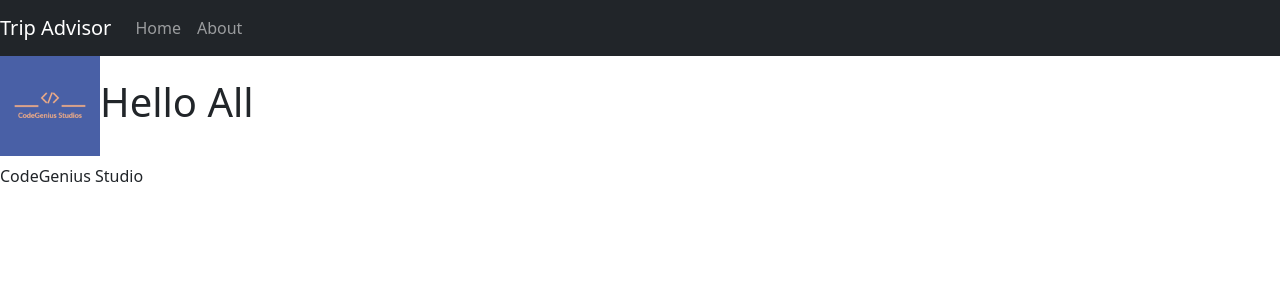
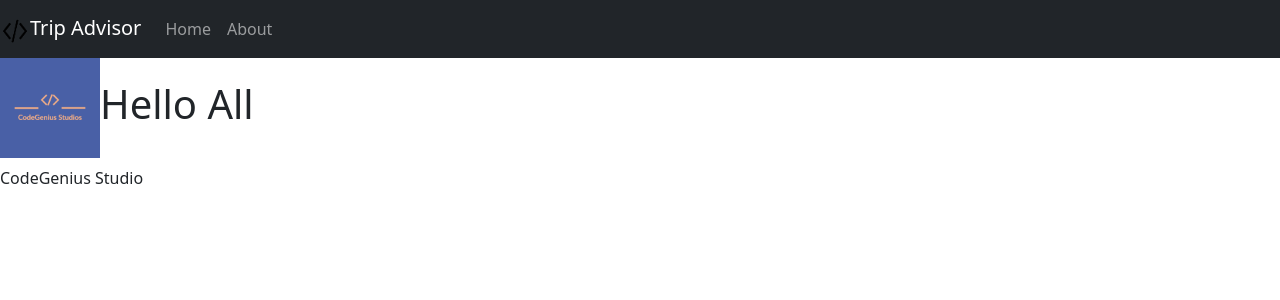
Before and after one commit to Code-301n30-CodeGenius-Studio/trip-advisor-frontend, a React (Create React App) app: page / in a window 1280 px wide. Shown: the top 300 px of the page. Built offline with nearby package versions, Linux system fonts and the light colour scheme.

Commit message:
started weather component

```diff
--- a/src/BestTrip.js
+++ b/src/BestTrip.js
@@ -1,6 +1,6 @@
 import React from "react";
 import "./App.css"
-import logo from "./CodeGenius Studios-logos.jpeg"
+import logo from "./img/CodeGenius-Studios-logos.jpeg"
 class BestTrip extends React.Component{
   render(){
     return(
--- a/src/Header.js
+++ b/src/Header.js
@@ -2,12 +2,19 @@ import React from 'react';
 import { Navbar, Nav, Col, Row} from 'react-bootstrap';
 import { Link } from 'react-router-dom';
 import './App.css'
+import logo from "./img/pngwing.com.png"
 
 class Header extends React.Component {
   render() {
     return (
       <Navbar collapseOnSelect expand="lg" bg="dark" variant="dark">
-        <Navbar.Brand className='headNav'>Trip Advisor</Navbar.Brand>
+        <Navbar.Brand className='headNav'><img
+          alt=""
+          src={logo}
+          width="30"
+          height="30"
+          className='nav-logo'
+        />Trip Advisor</Navbar.Brand>
         <Navbar.Toggle aria-controls="responsive-navbar-nav" />
         <Navbar.Collapse id="responsive-navbar-nav">
           <Nav className="mr-auto">
```
Also changed, not shown: src/Weather.js (added, +23 -0 lines), src/img/CodeGenius-Studios-logos.jpeg (renamed from src/CodeGenius Studios-logos.jpeg), src/img/pngwing.com.png (added).
